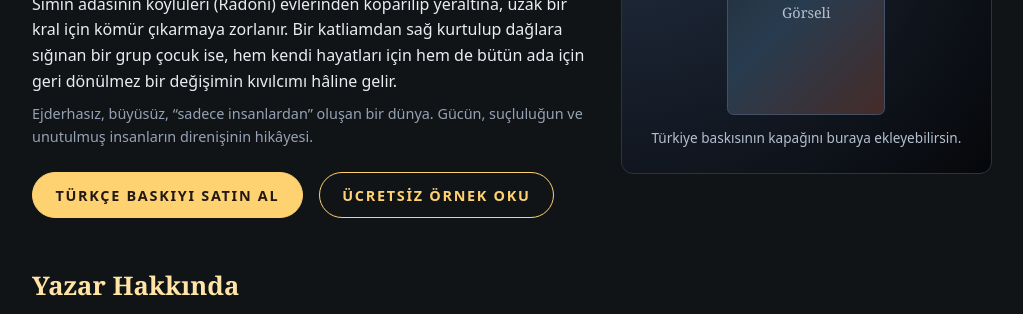
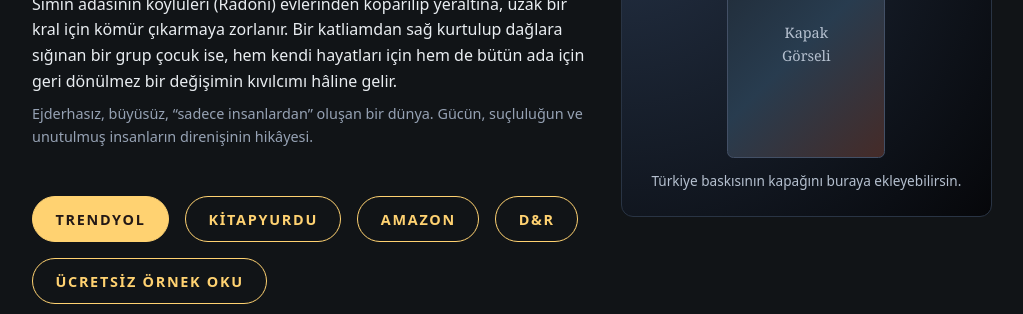
Before and after one commit to Mehmet-Ceran/children-of-simin, a plain HTML site: page tr/index.html in a window 1280 px wide. Shown: the part 288-602 px from the top of the page, without its empty margins (128-1151 px from the left). Drawn offline with Linux system fonts and the light colour scheme.

Commit message:
index.html

```diff
--- a/tr/index.html
+++ b/tr/index.html
@@ -250,7 +250,13 @@
           </p>
           <div class="cta-buttons">
             <!-- Buraya Türkçe baskı için D&R / yayınevi linkini ekleyebilirsin -->
-            <a href="#" class="btn">Türkçe Baskıyı Satın Al</a>
+            <div class="cta-buttons">
+              <a href="https://www.trendyol.com/pd/edebiyatist/simin-in-cocuklari-mehmet-ceran-edebiyatist-9786256100312-p-892333987" class="btn" target="_blank">Trendyol</a>
+              <a href="https://www.kitapyurdu.com/kitap/siminin-cocuklari/705195.html&filter_name=siminin+cocuklari" class="btn btn-outline" target="_blank">Kitapyurdu</a>
+              <a href="https://www.amazon.com.tr/Siminin-%C3%87ocuklar%C4%B1-Mehmet-Ceran/dp/625610031X" class="btn btn-outline" target="_blank">Amazon</a>
+              <a href="https://www.dr.com.tr/kitap/siminin-cocuklari/edebiyat/roman/turk-romani/urunno=0002155884001" class="btn btn-outline" target="_blank">D&R</a>
+            </div>
+
             <a href="#sample" class="btn btn-outline">Ücretsiz Örnek Oku</a>
           </div>
         </div>
```
